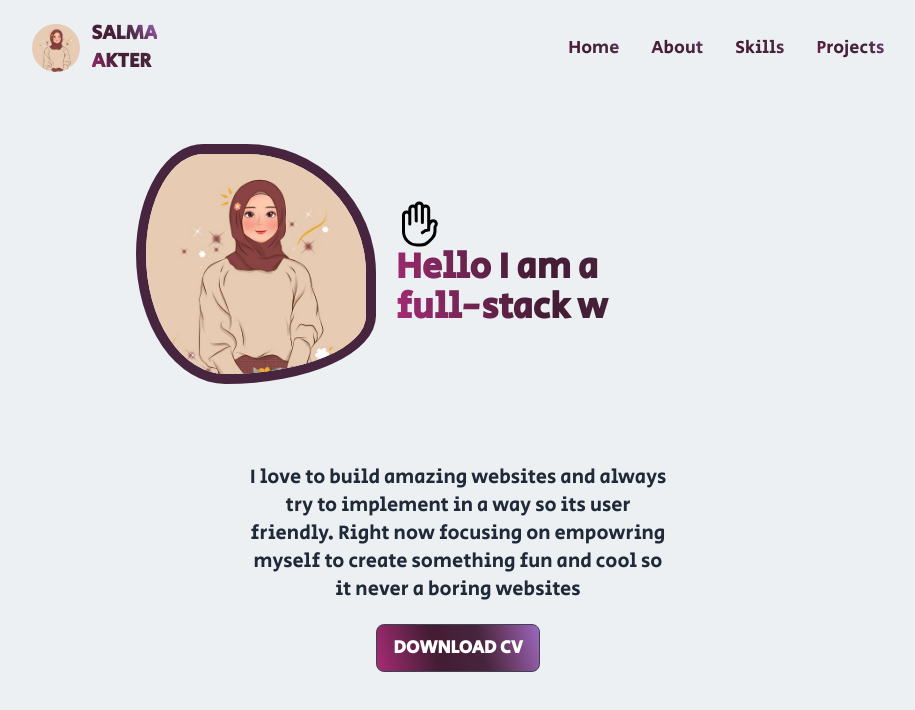
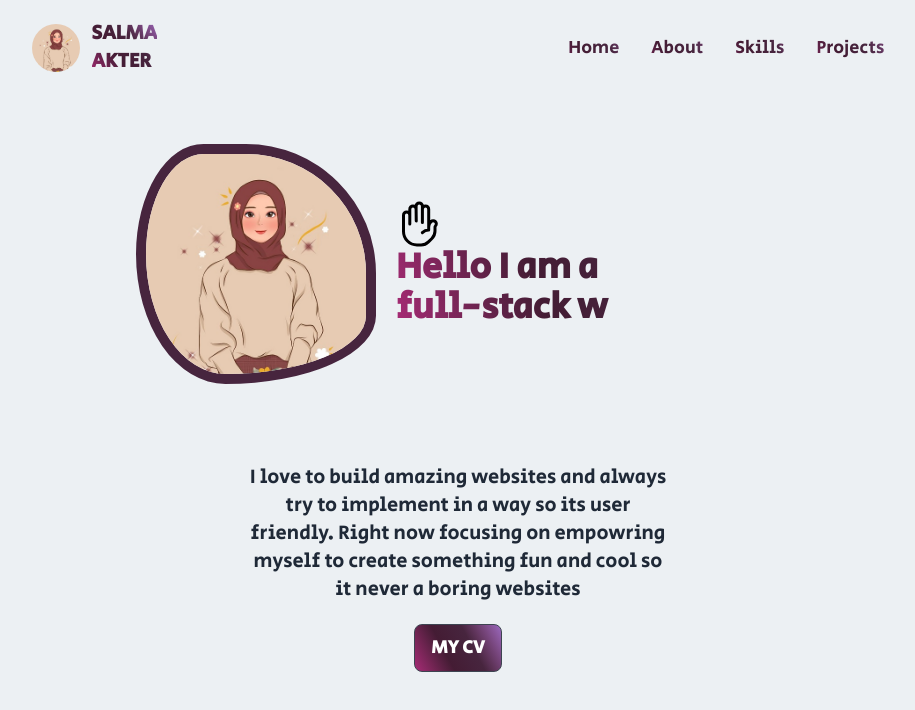
Before and after one commit to suhanasalma/myportfolio, a React (Create React App) app: page / in a window 1280 px wide. Shown: the top 710 px of the page, without its empty margins (182-1097 px from the left). Built offline with nearby package versions, Linux system fonts and the light colour scheme.

Commit message:
cv added

```diff
--- a/src/Pages/About/About.js
+++ b/src/Pages/About/About.js
@@ -52,7 +52,9 @@ const About = () => {
              </div>
            </ul>
            <div className="text-center">
-             <button className="btn git-btn w-40 mb-10">My GitHub</button>
+             <a href="https://github.com/suhanasalma?tab=repositories">
+               <button className="btn git-btn w-40 mb-10">My GitHub</button>
+             </a>
            </div>
          </div>
        </div>
--- a/src/Pages/Home/Home.js
+++ b/src/Pages/Home/Home.js
@@ -38,7 +38,9 @@ const Home = () => {
           something fun and cool so it never a boring websites
         </p>
         <div className=" text-center mt-5">
-          <button className="btn cv-btn text-lg">Download Cv</button>
+          <a href="https://drive.google.com/file/d/14DYJI0a-t4eL3MJGWHQ7FTjAAy8JOCsT/view?usp=sharing">
+            <button className="btn cv-btn text-lg">My Cv</button>
+          </a>
         </div>
       </div>
 
```
